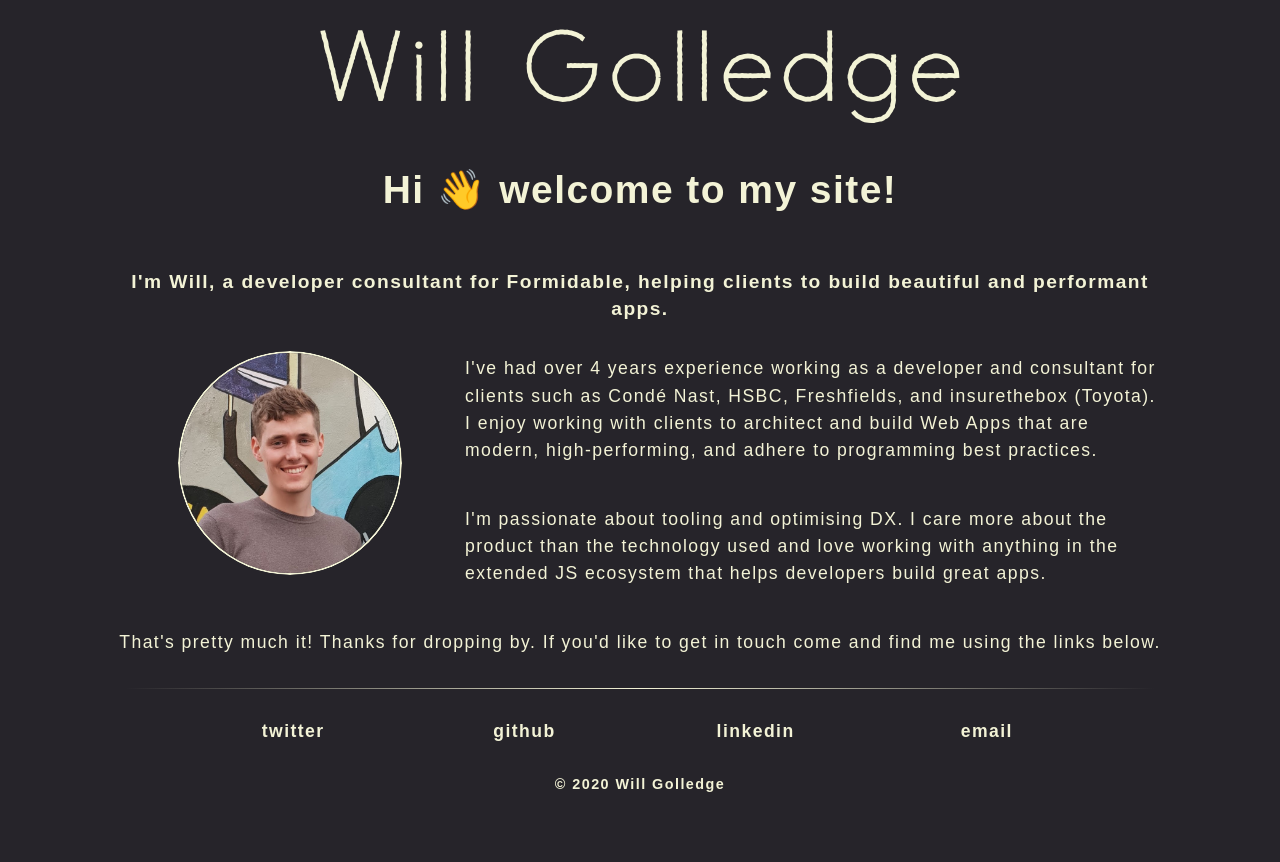
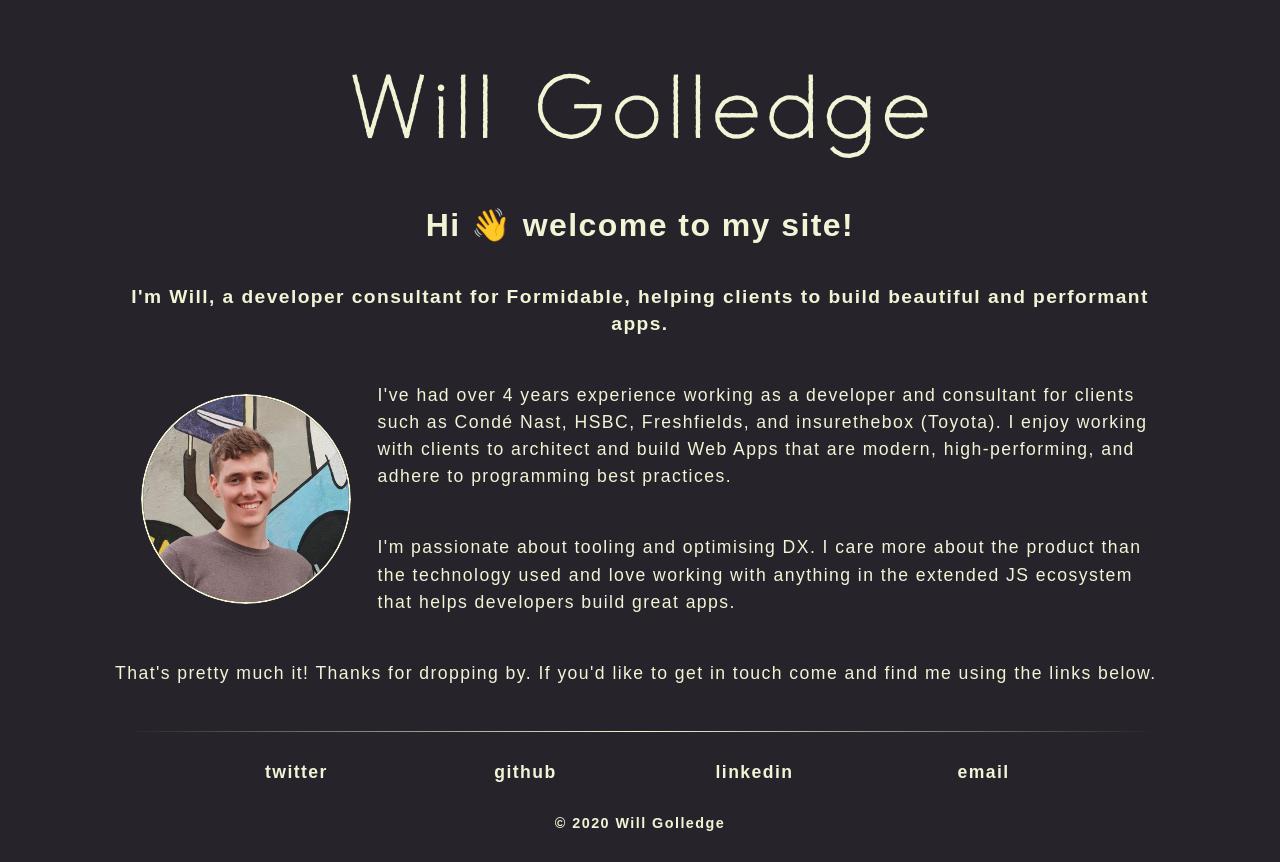
Before and after one commit to wgolledge/willg.dev_OLD, a Gatsby site: page / in a window 1280 px wide. Built offline with nearby package versions, Linux system fonts and the light colour scheme; Gatsby itself is replaced by a stand-in of ours.

Commit message:
Update ui spacing and deps (#4)
* update spacing
* update and audit deps

```diff
--- a/src/components/about.tsx
+++ b/src/components/about.tsx
@@ -6,17 +6,24 @@ import Image from './image';
 const Wrapper = styled.div`
   align-items: center;
   display: grid;
-  grid-row-gap: 1.5rem;
+  grid-row-gap: ${p => p.theme.spacing.md};
   grid-template-columns: 1fr;
   justify-items: center;
+  margin: ${p => p.theme.spacing.md} 0;
   width: 100%;
-  ${({ theme: { media } }) => media.mobile`
-    grid-row-gap: 1rem;
+  ${p => p.theme.media.mobile`
+    margin: ${p.theme.spacing.sm} 0;
+    grid-row-gap: ${p.theme.spacing.sm};
   `}
-  ${({ theme: { media } }) => media.desktop`
-    grid-template-columns: 1fr 2fr;
+  ${p => p.theme.media.desktop`
+    grid-template-columns: 1fr 3fr;
     grid-template-rows: [row1-start] auto [row2-start] auto [row2-end];
   `}
+
+  p {
+    margin: 0;
+    width: 100%;
+  }
 `;
 
 const StyledP = styled.p`
--- a/src/components/banner.tsx
+++ b/src/components/banner.tsx
@@ -12,13 +12,14 @@ import {
 } from '../utils/leonAnimations';
 
 const bannerCss = css`
-  height: 18vh;
+  height: 17vh;
   ${({ theme: { media } }) => media.mobile`
     height: 15vh;
   `}
 `;
 const BannerDiv = styled.div`
   ${bannerCss}
+  margin-top: ${p => p.theme.spacing.md};
   overflow: visible;
 `;
 
@@ -69,8 +70,7 @@ const Banner = () => {
       replaceCanvas();
       return new LeonSans({
         ...DEFAULT_LEON,
-        size:
-          clientWidth > THEME.breakpoints.desktop ? 100 : clientWidth / 7.15,
+        size: clientWidth > 600 ? 90 : clientWidth / 7.15,
         ...(isWave && {
           isWave: true,
           pathGap: 0.00000000001,
@@ -107,7 +107,7 @@ const Banner = () => {
 
     const handleResize = () => {
       ({ clientWidth, clientHeight } = mount.current as HTMLDivElement);
-      leon.size = clientWidth > 800 ? 100 : clientWidth / 7.15;
+      leon.size = clientWidth > 600 ? 90 : clientWidth / 7.15;
       setupCanvas();
     };
 
--- a/src/components/footer.tsx
+++ b/src/components/footer.tsx
@@ -6,13 +6,12 @@ import Links from './links';
 
 const StyledFooter = styled.footer`
   width: 100%;
-  margin-top: 2rem;
 `;
 
 const StyledDiv = styled.div`
   margin: 0 auto;
   max-width: ${({ theme }) => theme.maxContentWidth}px;
-  padding: 1.6rem 0.3rem;
+  padding: ${p => p.theme.spacing.sm} ${p => p.theme.spacing.xs};
 `;
 
 const StyledHr = styled.hr`
@@ -34,7 +33,7 @@ const StyledHr = styled.hr`
 const CopyrightWrapper = styled.div`
   display: flex;
   justify-content: center;
-  margin-top: 1.6rem;
+  margin-top: ${p => p.theme.spacing.sm};
   a {
     color: ${({ theme }) => theme.palette.text};
     font-size: 0.9rem;
--- a/src/components/intro.tsx
+++ b/src/components/intro.tsx
@@ -6,16 +6,19 @@ const IntroWrapper = styled.div`
   width: 100%;
 `;
 const Hi = styled.h2`
-  margin-top: 0;
+  margin: 0 0 ${p => p.theme.spacing.md} 0;
+  font-size: 2rem;
   ${({ theme: { media } }) => media.mobile`
     font-size: 1.4rem;
   `}
 `;
 const StyledH2 = styled.h2`
   font-size: 1.2rem;
-  padding-top: 2rem;
+  margin: 0;
+  padding: 0;
+  overflow-wrap: break-word;
   ${({ theme: { media } }) => media.mobile`
-    font-size: 1rem;
+    font-size: 1.2rem;
     text-align: left;
   `}
 `;
--- a/src/components/layout.tsx
+++ b/src/components/layout.tsx
@@ -3,9 +3,9 @@ import { styled } from '../utils/style';
 import Footer from './footer';
 
 const LayoutDiv = styled.div`
-  margin: 2rem auto;
+  margin: 2rem auto 0 auto;
   max-width: ${({ theme }) => theme.maxContentWidth}px;
-  padding: 0 2rem;
+  padding: 0 1.2rem;
   position: relative;
   color: ${({ theme }) => theme.palette.text};
 `;
--- a/src/utils/style.tsx
+++ b/src/utils/style.tsx
@@ -9,6 +9,10 @@ interface IBreakpoints {
   mobile: number;
   desktop: number;
   [key: string]: number | undefined;
+}
+
+interface ISpacing {
+  [key: string]: string;
 }
 
 interface IPalette {
@@ -24,6 +28,7 @@ interface IFont {
 
 export interface ITheme {
   breakpoints: IBreakpoints;
+  spacing: ISpacing;
   maxContentWidth: number;
   media: mediaType;
   palette: IPalette;
@@ -32,7 +37,15 @@ export interface ITheme {
 
 const BREAKPOINTS: IBreakpoints = {
   mobile: 0,
-  desktop: 750,
+  desktop: 1050,
+};
+
+const SPACING: ISpacing = {
+  xs: '0.6rem',
+  sm: '1.5rem',
+  md: '2.75rem',
+  lg: '4.75rem',
+  xl: '8.2rem',
 };
 
 type mediaType = Record<
@@ -60,6 +73,7 @@ export const media = Object.keys(BREAKPOINTS).reduce(
 
 export const THEME: ITheme = {
   breakpoints: BREAKPOINTS,
+  spacing: SPACING,
   maxContentWidth: 1050,
   media,
   palette: {
```
Also changed, not shown: package.json (+7 -7 lines), 1 other file.
